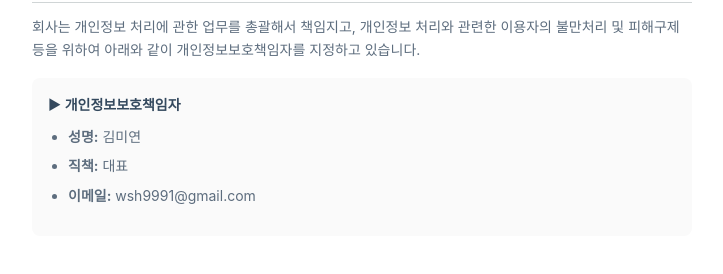
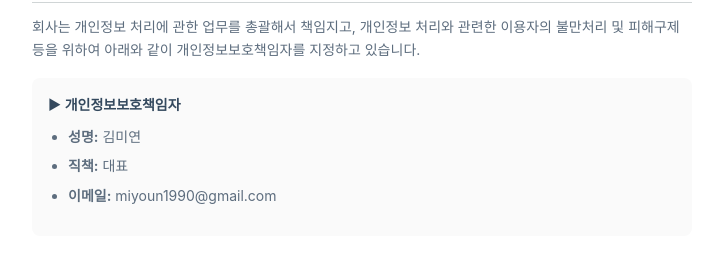
Before and after one commit to seunghun2/dodambugo, a Next.js app: page /privacy in a window 1280 px wide. Shown: the part 3524-3798 px from the top of the page, without its empty margins (278-1001 px from the left). Built offline with nearby package versions, Linux system fonts and the light colour scheme; a web font is replaced by a local one.

Commit message:
fix: 개인정보보호책임자 이메일 변경 (miyoun1990@gmail.com)

```diff
--- a/app/privacy/page.tsx
+++ b/app/privacy/page.tsx
@@ -143,7 +143,7 @@ export default function PrivacyPage() {
                         <ul>
                             <li><strong>성명:</strong> 김미연</li>
                             <li><strong>직책:</strong> 대표</li>
-                            <li><strong>이메일:</strong> wsh9991@gmail.com</li>
+                            <li><strong>이메일:</strong> miyoun1990@gmail.com</li>
                         </ul>
                     </div>
                 </section>
```
